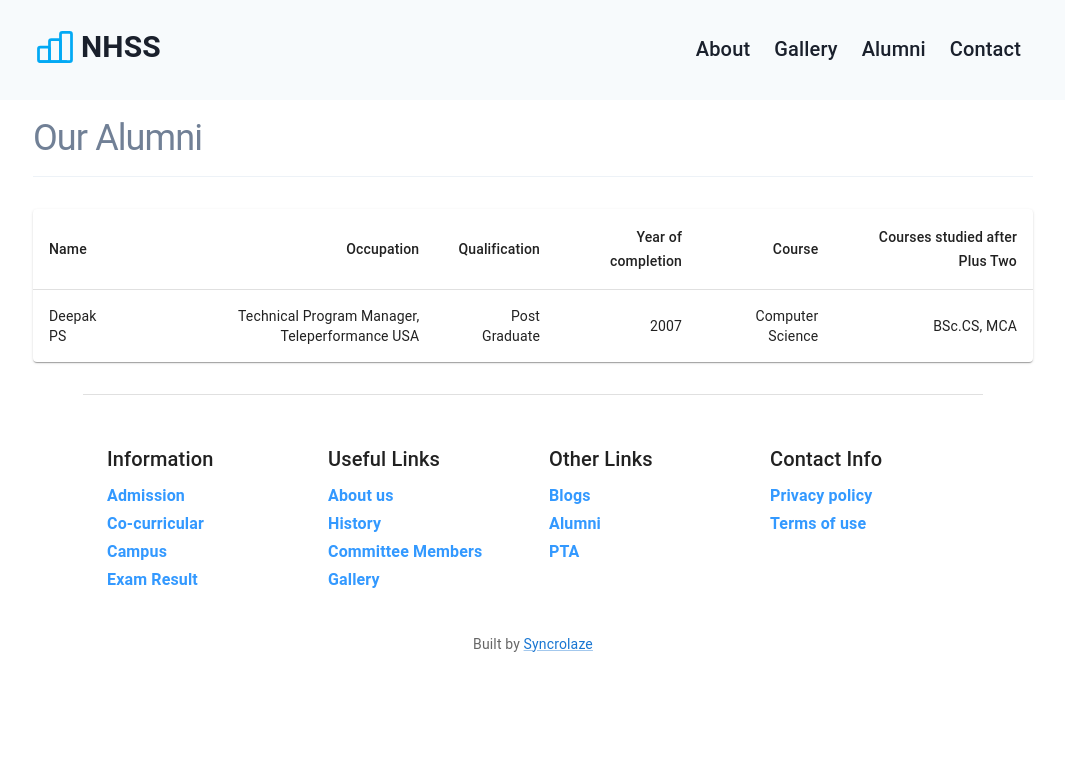
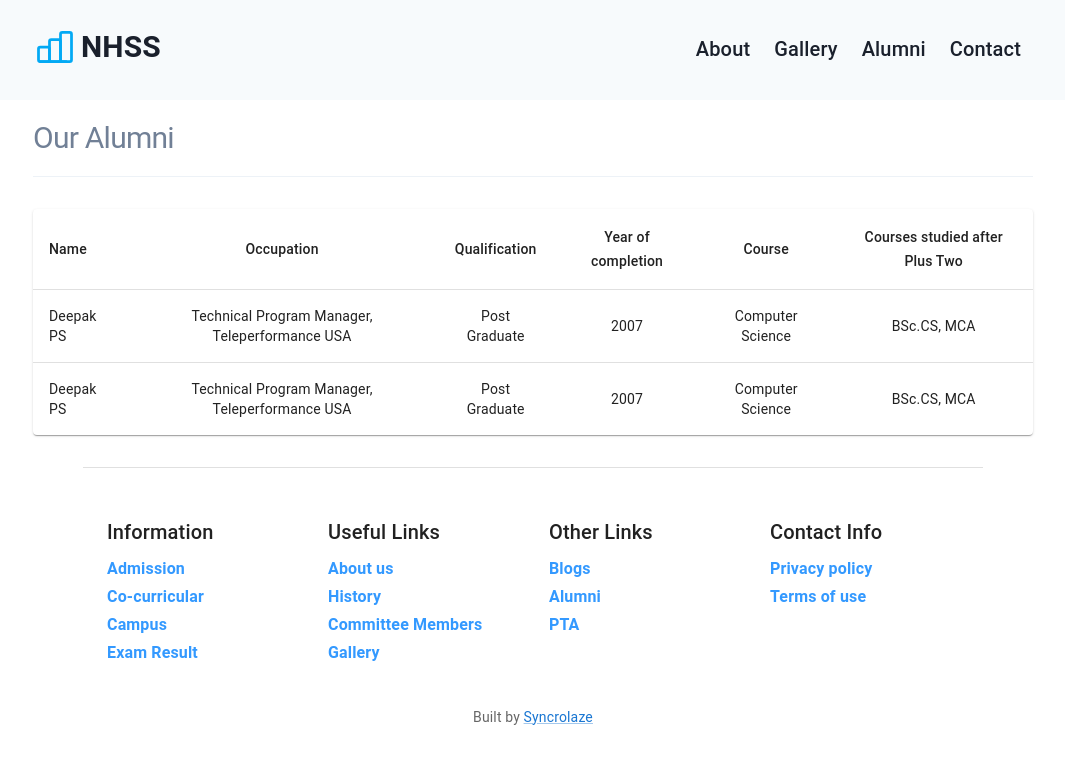
Before and after one commit to yeganathan18/aquila, a Next.js app: page /alumni in a window 1280 px wide. Shown: the top 764 px of the page, without its empty margins (107-1172 px from the left). Built offline with nearby package versions, Linux system fonts and the light colour scheme.

Commit message:
Add alumni and gallery page

```diff
--- a/src/pages/alumni.tsx
+++ b/src/pages/alumni.tsx
@@ -36,13 +36,22 @@ const rows = [
     'Computer Science',
     'BSc.CS, MCA'
   ),
+  createData(
+    'Deepak PS',
+    // eslint-disable-next-line no-useless-concat
+    'Technical Program\n' + 'Manager,\n' + 'Teleperformance USA',
+    'Post Graduate',
+    2007,
+    'Computer Science',
+    'BSc.CS, MCA'
+  ),
 ];
 
 const Alumni = () => {
   return (
     <div className="divide-y divide-gray-200 dark:divide-gray-700 max-w-screen-lg mx-auto px-3">
       <div className="pt-6 pb-6 space-y-2 md:space-y-5">
-        <p className="text-3xl leading-7 tracking-tight text-gray-600  dark:text-gray-400 sm:text-4xl md:text-4xl">
+        <p className="text-3xl leading-7 tracking-tight text-gray-600  dark:text-gray-400 sm:text-4xl md:text-3xl">
           Our Alumni
         </p>
       </div>
@@ -52,11 +61,11 @@ const Alumni = () => {
             <TableHead>
               <TableRow>
                 <TableCell>Name</TableCell>
-                <TableCell align="right">Occupation</TableCell>
-                <TableCell align="right">Qualification</TableCell>
-                <TableCell align="right">Year of completion</TableCell>
-                <TableCell align="right">Course</TableCell>
-                <TableCell align="right">
+                <TableCell align="center">Occupation</TableCell>
+                <TableCell align="center">Qualification</TableCell>
+                <TableCell align="center">Year of completion</TableCell>
+                <TableCell align="center">Course</TableCell>
+                <TableCell align="center">
                   Courses studied after Plus Two
                 </TableCell>
               </TableRow>
@@ -70,11 +79,11 @@ const Alumni = () => {
                   <TableCell component="th" scope="row">
                     {row.name}
                   </TableCell>
-                  <TableCell align="right">{row.Occupation}</TableCell>
-                  <TableCell align="right">{row.Qualification}</TableCell>
-                  <TableCell align="right">{row.Year_of_Completion}</TableCell>
-                  <TableCell align="right">{row.Course}</TableCell>
-                  <TableCell align="right">
+                  <TableCell align="center">{row.Occupation}</TableCell>
+                  <TableCell align="center">{row.Qualification}</TableCell>
+                  <TableCell align="center">{row.Year_of_Completion}</TableCell>
+                  <TableCell align="center">{row.Course}</TableCell>
+                  <TableCell align="center">
                     {row.Courses_studied_after_Plus_Two}
                   </TableCell>
                 </TableRow>
--- a/src/pages/gallery.tsx
+++ b/src/pages/gallery.tsx
@@ -1,6 +1,12 @@
-import Card from '../components/Card';
+import CustomCard from '../components/CustomCard';
 
 const projectsData = [
+  {
+    title: 'Event Name',
+    description: `lorem ipsum dolor sit amet, consectetur adipiscing elit.`,
+    imgSrc: '/assets/images/google.png',
+    href: '/gallery/event-name1',
+  },
   {
     title: 'Event Name',
     description: `lorem ipsum dolor sit amet, consectetur adipiscing elit.`,
@@ -32,8 +38,7 @@ const Gallery = () => {
       <div className="container py-6">
         <div className="flex flex-wrap -m-4">
           {projectsData.map((d) => (
-            // eslint-disable-next-line react/jsx-no-undef
-            <Card
+            <CustomCard
               key={d.title}
               title={d.title}
               description={d.description}
```
Also changed, not shown: src/pages/gallery/[slug].tsx (+28 -28 lines), 1 other file (tests, documents, lock files or other folders).
